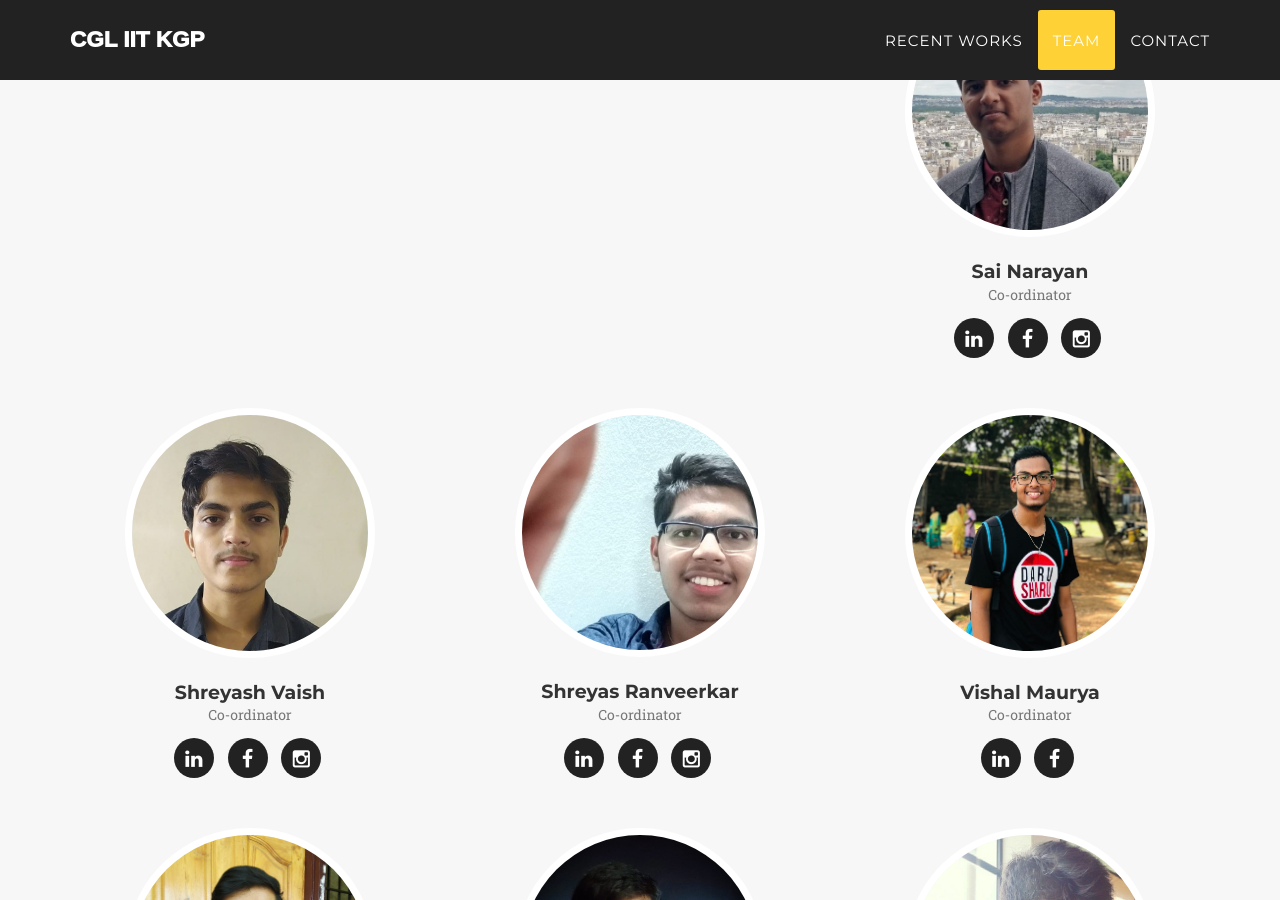
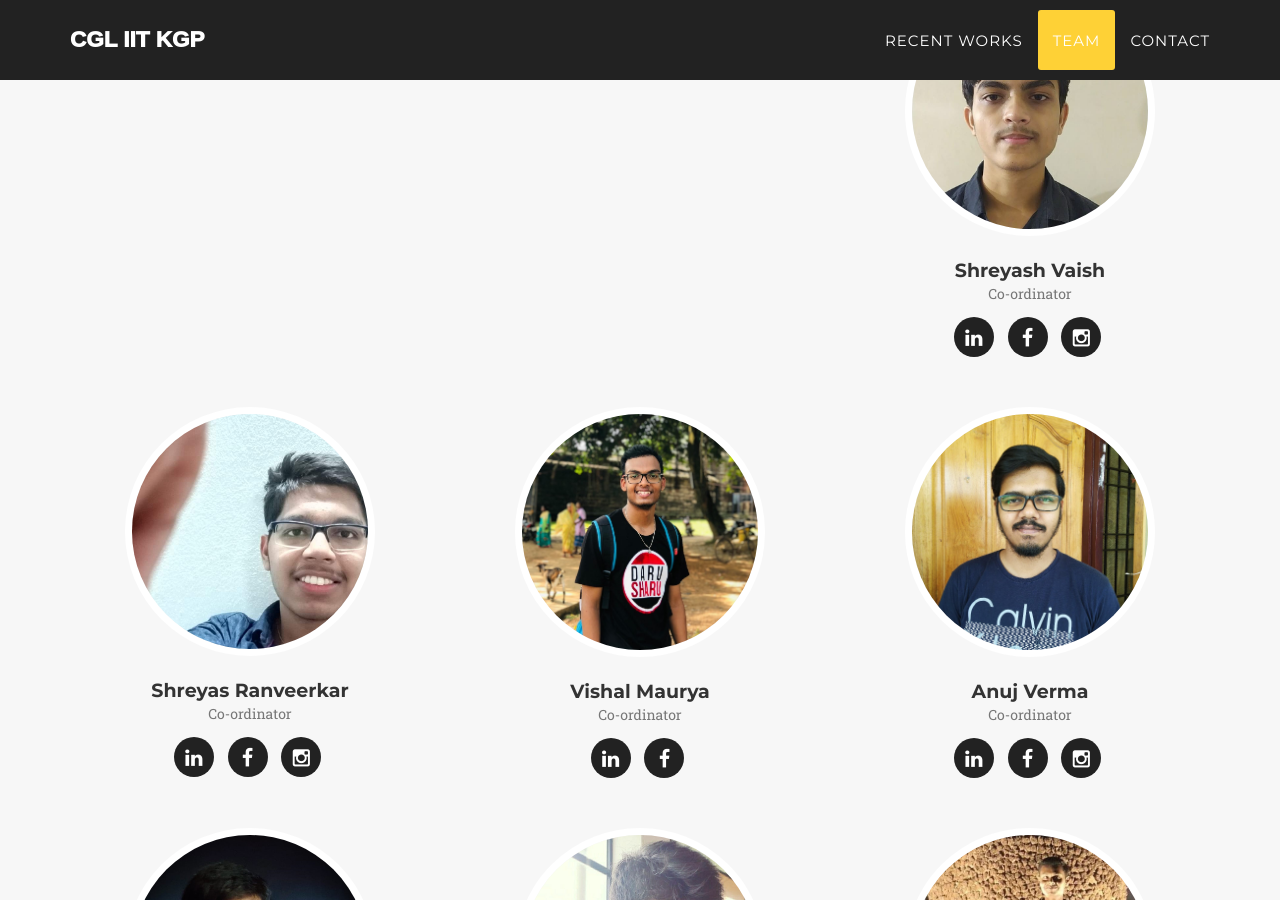
Before and after one commit to cgliitkgp/cgliitkgp.github.io, a Jekyll site: the page built from index.html, in a window 1280 px wide and 900 px high, scrolled down 3684 px. Built offline with Jekyll 4.4.1, drawn with Linux system fonts in a browser that asks for light colours; some web fonts are replaced.

Commit message:
Update _config.yml

```diff
--- a/_config.yml
+++ b/_config.yml
@@ -40,6 +40,7 @@ people:
       url: #
     - title: instagram
       url: #
+
 - name: Utkarsh Parasarampuria
   pic: 4
   position: Alumni Advisor
@@ -72,16 +73,6 @@ people:
       url: https://www.facebook.com/dvij.kalaria/
     - title: instagram
       url: https://www.instagram.com/dvij5420/?hl=en
-- name: Sai Narayan
-  pic: 7
-  position: Co-ordinator
-  social:
-    - title: linkedin
-      url: https://www.linkedin.com/in/sai-narayan-0560721b2
-    - title: facebook
-      url: https://www.facebook.com/sai.narayan.735
-    - title: instagram
-      url: https://www.instagram.com/ssainarayan
 
 - name: Shreyash Vaish
   pic: 8
```
